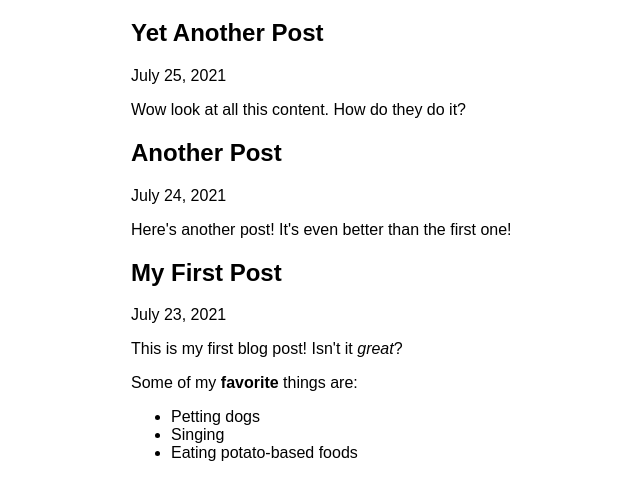
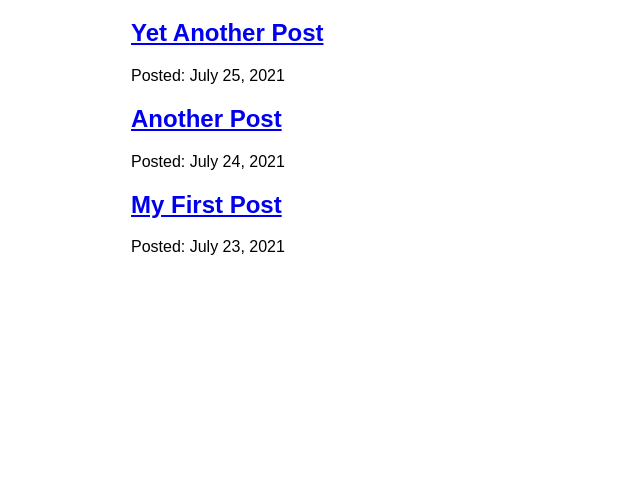
Before and after one commit to mehul-pawar/Omnidya, a Gatsby site: page /blog in a window 1280 px wide. Shown: the part 303-800 px from the top of the page, without its empty margins (259-899 px from the left). Built offline with nearby package versions, Linux system fonts and the light colour scheme; Gatsby itself is replaced by a stand-in of ours.

Commit message:
create a pages programatically from data

```diff
--- a/src/pages/blog.js
+++ b/src/pages/blog/blog.js
@@ -1,6 +1,6 @@
 import * as React from 'react'
 import { graphql } from 'gatsby'
-import Layout from '../components/layout'
+import Layout from '../../components/layout'
 import { MDXRenderer } from 'gatsby-plugin-mdx'
 
 const BlogPage = ({data}) => {
--- /dev/null
+++ b/src/pages/blog/index.js
@@ -0,0 +1,42 @@
+import * as React from 'react'
+import { Link,graphql } from 'gatsby'
+import Layout from '../../components/layout'
+
+
+const BlogPage = ({ data }) => {
+  return (
+    <Layout pageTitle="My Blog Posts">
+      {
+        data.allMdx.nodes.map(node => (
+          <article key={node.id}>
+
+            <h2>
+                <Link to={`/blog/${node.slug}`}>
+                {node.frontmatter.title}
+                </Link>
+            </h2>
+
+            <p>Posted: {node.frontmatter.date}</p>
+          </article>
+        ))
+      }
+    </Layout>
+  )
+}
+
+export const query = graphql`
+  query {
+    allMdx(sort: {fields: frontmatter___date, order: DESC}) {
+      nodes {
+        frontmatter {
+          date(formatString: "MMMM D, YYYY")
+          title
+        }
+        id
+        slug
+      }
+    }
+  }
+`
+
+export default BlogPage
```
Also changed, not shown: src/pages/blog/{mdx.slug}.js (added, +29 -0 lines).
